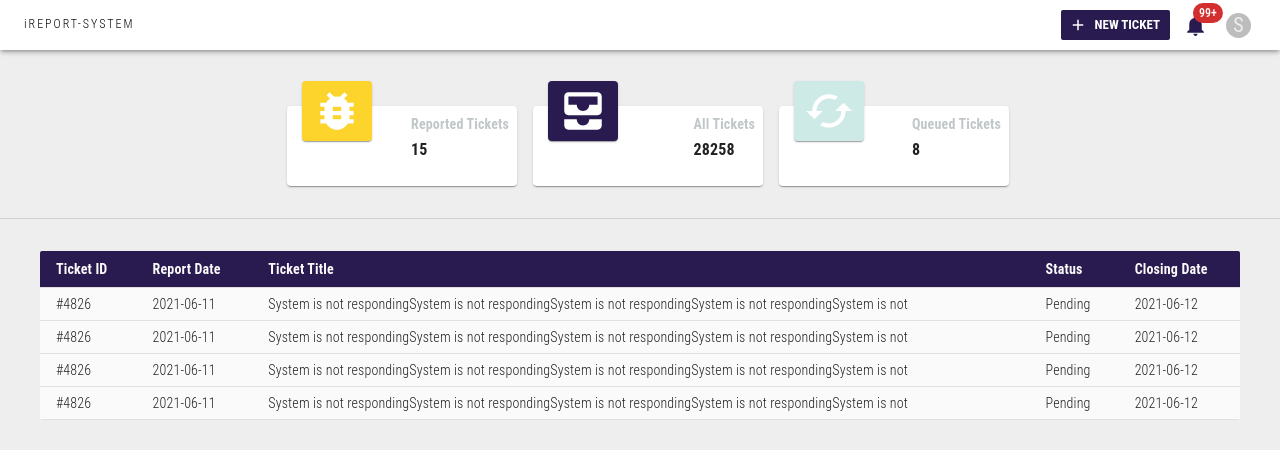
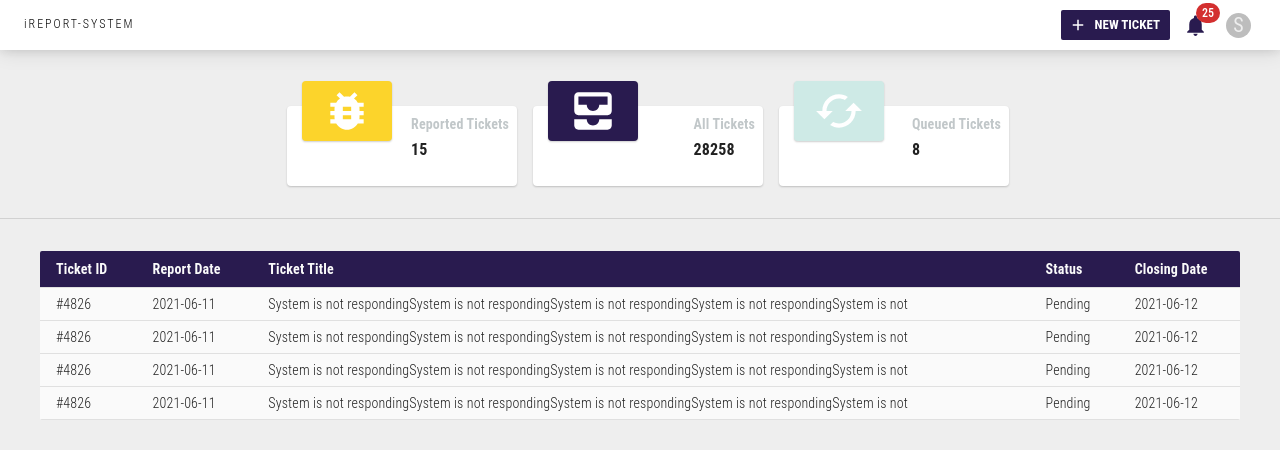
Before and after one commit to w4t3r-45/ticket_system, a React (Create React App) app: page /dashboard in a window 1280 px wide. Shown: the top 450 px of the page. Built offline with nearby package versions, Linux system fonts and the light colour scheme.

Commit message:
minor edit

```diff
--- a/src/components/UserDashboard.js
+++ b/src/components/UserDashboard.js
@@ -168,7 +168,7 @@ export default function UserDashboard({ props }) {
       backgroundColor: theme.palette.grey[50]
     },
     [`&.${tableRowClasses.selected}`]: {
-      backgroundColor: theme.palette.secondary.light
+      backgroundColor: theme.palette.primary.light
     }
   }));
 
@@ -217,7 +217,7 @@ export default function UserDashboard({ props }) {
                 }
               }}
             >
-              <Badge badgeContent={1000} color="error">
+              <Badge badgeContent={25} color="error">
                 <Notifications
                   sx={{
                     width: "25px",
@@ -257,6 +257,33 @@ export default function UserDashboard({ props }) {
                 </ListItemIcon>
                 <Typography variant="body2" noWrap>
                   Ticket #9756 response
+                </Typography>
+              </MenuItem>
+              {/* second notif */}
+              <MenuItem>
+                <ListItemIcon>
+                  <Info fontSize="small" />
+                </ListItemIcon>
+                <Typography variant="body2" noWrap>
+                  Ticket #4523 rejected
+                </Typography>
+              </MenuItem>
+              {/* third notif */}
+              <MenuItem>
+                <ListItemIcon>
+                  <Info fontSize="small" />
+                </ListItemIcon>
+                <Typography variant="body2" noWrap>
+                  Ticket #1148 Hold
+                </Typography>
+              </MenuItem>
+              {/* fourth notif */}
+              <MenuItem>
+                <ListItemIcon>
+                  <Info fontSize="small" />
+                </ListItemIcon>
+                <Typography variant="body2" noWrap>
+                  Ticket #9968 response
                 </Typography>
               </MenuItem>
             </MenuList>
@@ -371,7 +398,7 @@ export default function UserDashboard({ props }) {
                 bgcolor: "#FCD42B",
                 top: -25,
                 left: 15,
-                width: 70,
+                width: 90,
                 height: 60,
                 borderRadius: theme.shape.borderRadius
               }}
@@ -418,7 +445,7 @@ export default function UserDashboard({ props }) {
                 bgcolor: "#291B4F",
                 top: -25,
                 left: 15,
-                width: 70,
+                width: 90,
                 height: 60,
                 borderRadius: theme.shape.borderRadius
               }}
@@ -465,7 +492,7 @@ export default function UserDashboard({ props }) {
                 bgcolor: "#CEEAE6",
                 top: -25,
                 left: 15,
-                width: 70,
+                width: 90,
                 height: 60,
                 borderRadius: theme.shape.borderRadius
               }}
--- a/src/themes/rallyTheme.js
+++ b/src/themes/rallyTheme.js
@@ -11,7 +11,8 @@ export const rallyLight = createTheme({
   palette: {
     mode: "light",
     primary: {
-      main: "#291B4F"
+      main: "#291B4F",
+      light: "#ece7f7"
     },
     secondary: {
       main: "#291B4F" //will change it soon
@@ -94,5 +95,11 @@ export const rallyLight = createTheme({
   },
   shape: {
     borderRadius: 2
-  }
+  },
+  shadows: [
+    "none", //elevation(0) represented by shadows[0]
+    "0px 2px 1px -10px rgba(0,0,0,0.1),0px 1px 2px 0px rgba(0,0,0,0.1),0px 1px 2px 0px rgba(0,0,0,0.1)", //elevation(1)
+    "0px 3px 1px -2px rgba(0,0,0,0.2),0px 2px 2px 0px rgba(0,0,0,0.14),0px 1px 5px 0px rgba(0,0,0,0.12)", //elevation(2)
+    "0px 3px 10px -20px rgba(0,0,0,0.1),0px 3px 20px 0px rgba(0,0,0,0.1),0px 1px 10px 0px rgba(0,0,0,0.1)" //elevation(3)
+  ]
 });
```
